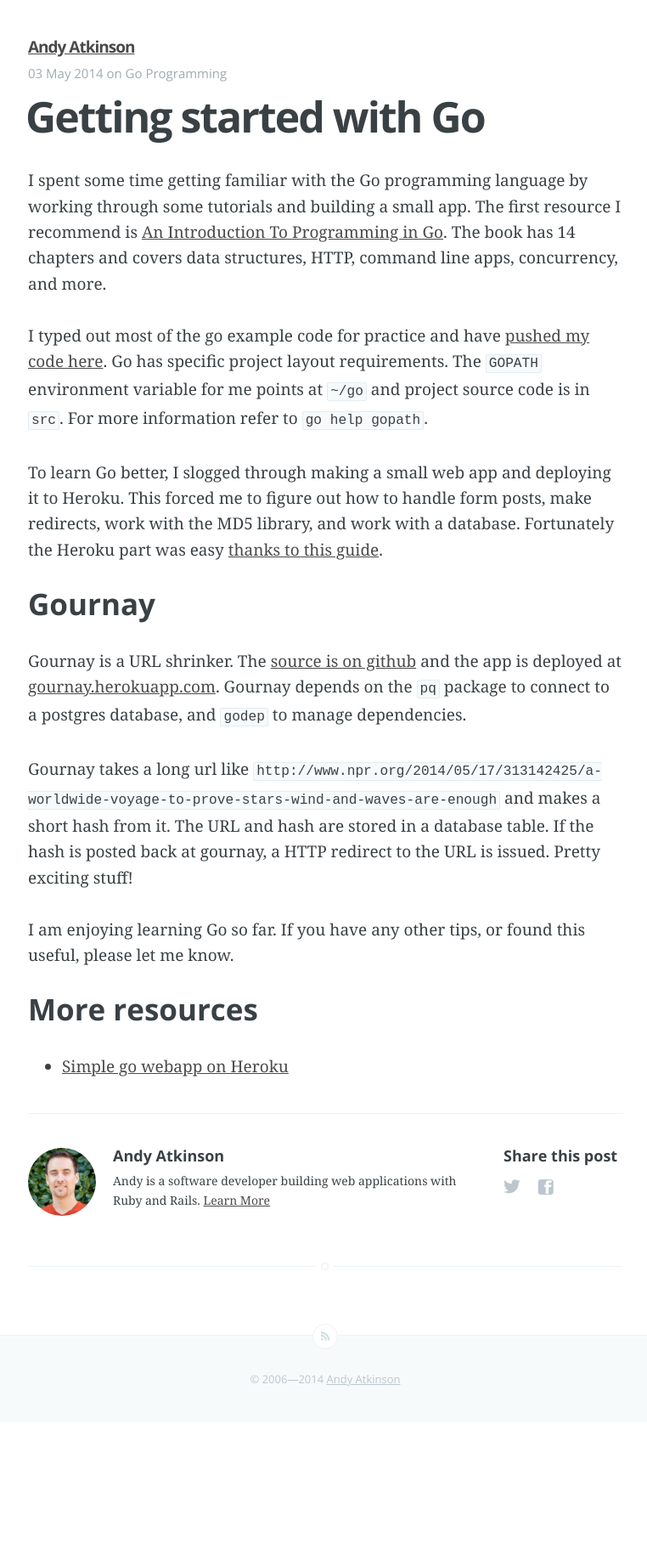
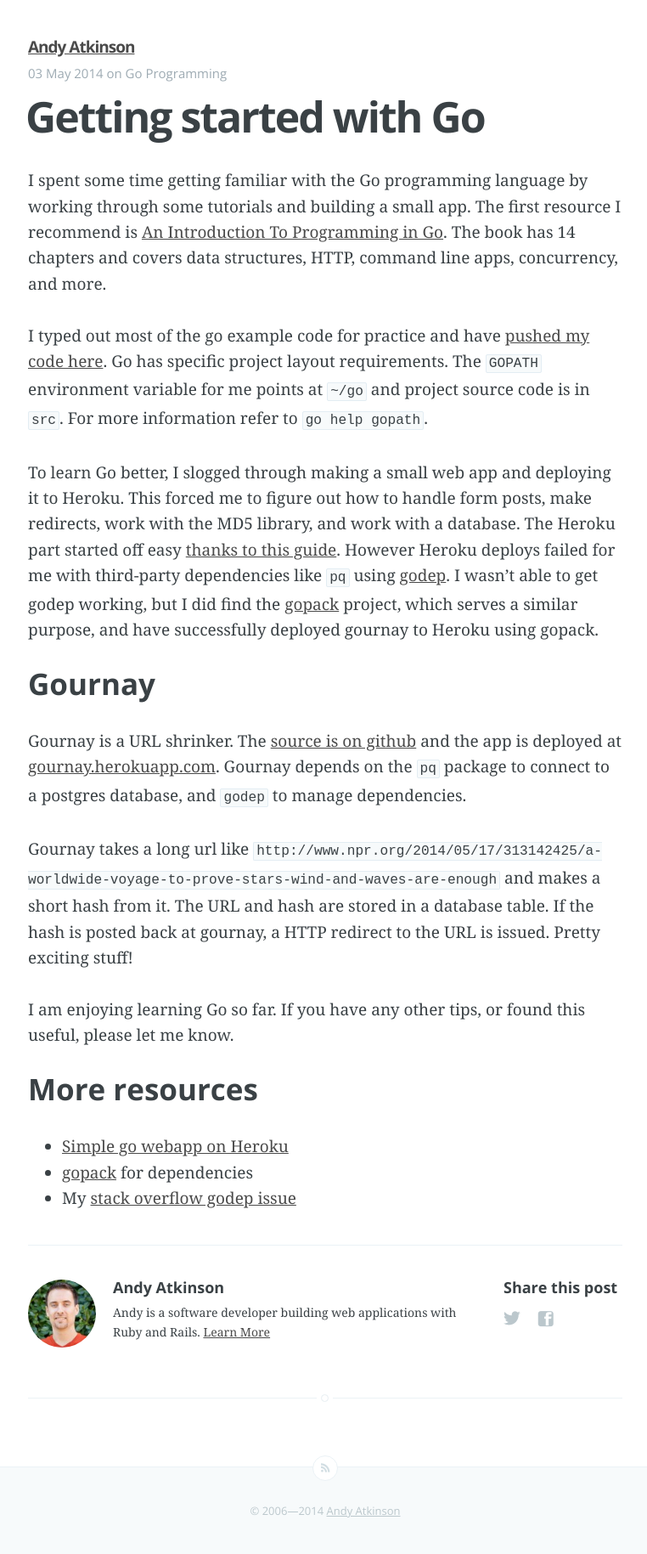
Before and after one commit to andyatkinson/blog, a Jekyll site: the page built from _posts/2014-05-10-getting-started-with-go.md, in a window 1280 px wide. Shown: the whole page at 85% size, without its empty margins (257-1019 px from the left). Built offline with Jekyll 4.4.1, drawn with Linux system fonts in a browser that asks for light colours; Markdown is read by kramdown in place of the engine named in the settings; before the commit the page ends 1674 px from its top, so only the background shows below that.

Commit message:
Updated Go post with gopack info

```diff
--- a/_posts/2014-05-10-getting-started-with-go.md
+++ b/_posts/2014-05-10-getting-started-with-go.md
@@ -10,7 +10,7 @@
 
 I typed out most of the go example code for practice and have [pushed my code here](https://github.com/andyatkinson/golang-book). Go has specific project layout requirements. The `GOPATH` environment variable for me points at `~/go` and project source code is in `src`. For more information refer to `go help gopath`.
 
-To learn Go better, I slogged through making a small web app and deploying it to Heroku. This forced me to figure out how to handle form posts, make redirects, work with the MD5 library, and work with a database. Fortunately the Heroku part was easy [thanks to this guide](http://mmcgrana.github.io/2012/09/getting-started-with-go-on-heroku.html).
+To learn Go better, I slogged through making a small web app and deploying it to Heroku. This forced me to figure out how to handle form posts, make redirects, work with the MD5 library, and work with a database. The Heroku part started off easy [thanks to this guide](http://mmcgrana.github.io/2012/09/getting-started-with-go-on-heroku.html). However Heroku deploys failed for me with third-party dependencies like `pq` using [godep](https://github.com/tools/godep). I wasn't able to get godep working, but I did find the [gopack](https://github.com/d2fn/gopack) project, which serves a similar purpose, and have successfully deployed gournay to Heroku using gopack.
 
 ### Gournay
 
@@ -23,3 +23,5 @@
 ### More resources
 
  * [Simple go webapp on Heroku](http://blog.joshsoftware.com/2014/02/28/a-simple-go-web-app-on-heroku-with-mongodb-on-mongohq/)
+ * [gopack](https://github.com/d2fn/gopack) for dependencies
+ * My [stack overflow godep issue](http://stackoverflow.com/questions/23745092/go-project-with-third-party-packages-on-heroku)
```
